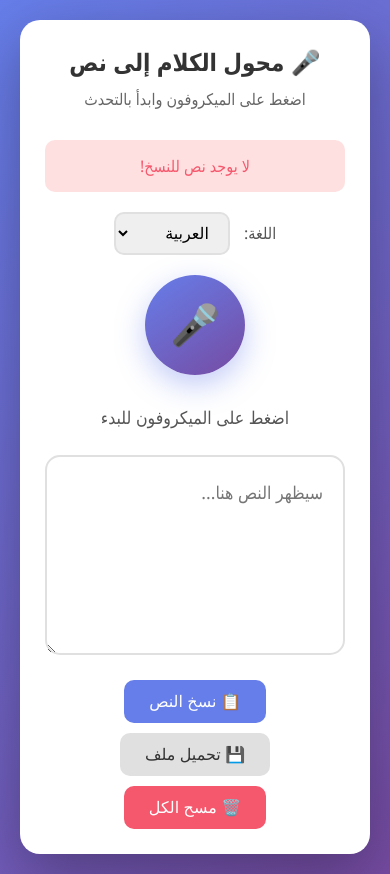
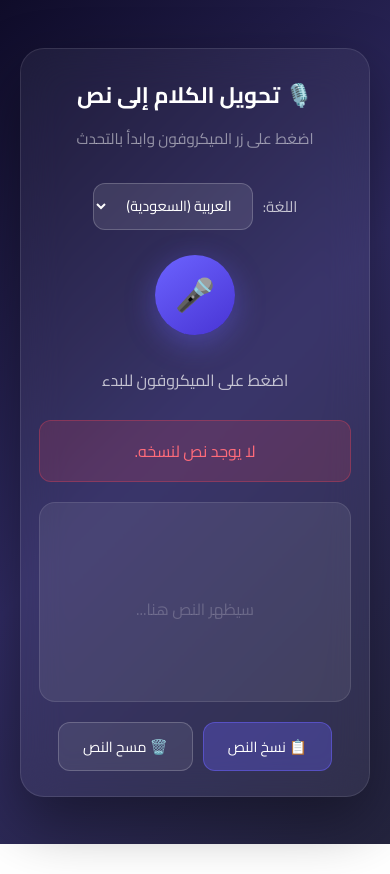
Before and after one commit to hussienalabdali5-create/bengaluru-companion, a website: page index.html in a window 390 px wide. Both pictures are taken after a click on the button "📋 نسخ النص". After the commit the page ends 844 px from the top, so only its background shows below. Drawn offline with Linux system fonts and the light colour scheme.

Commit message:
Update index.html

```diff
--- a/index.html
+++ b/index.html
@@ -3,7 +3,8 @@
 <head>
     <meta charset="UTF-8">
     <meta name="viewport" content="width=device-width, initial-scale=1.0">
-    <title>المحول الصوتي إلى نص</title>
+    <title>تحويل الكلام إلى نص</title>
+    <link href="https://fonts.googleapis.com/css2?family=Cairo:wght@400;600;700&display=swap" rel="stylesheet">
     <style>
         * {
             margin: 0;
@@ -12,34 +13,37 @@
         }
 
         body {
-            font-family: 'Segoe UI', Tahoma, Geneva, Verdana, sans-serif;
-            background: linear-gradient(135deg, #667eea 0%, #764ba2 100%);
+            font-family: 'Cairo', sans-serif;
+            background: linear-gradient(135deg, #0f0c29, #302b63, #24243e);
             min-height: 100vh;
             display: flex;
+            align-items: center;
             justify-content: center;
-            align-items: center;
             padding: 20px;
         }
 
         .container {
-            background: white;
-            border-radius: 20px;
-            padding: 40px;
-            box-shadow: 0 20px 60px rgba(0,0,0,0.3);
-            max-width: 800px;
+            background: rgba(255, 255, 255, 0.05);
+            backdrop-filter: blur(20px);
+            border: 1px solid rgba(255, 255, 255, 0.1);
+            border-radius: 24px;
+            padding: 40px 30px;
+            max-width: 650px;
             width: 100%;
+            box-shadow: 0 25px 60px rgba(0, 0, 0, 0.4);
         }
 
         h1 {
+            color: #fff;
             text-align: center;
-            color: #333;
-            margin-bottom: 10px;
-            font-size: 2rem;
+            font-size: 1.8rem;
+            margin-bottom: 8px;
         }
 
         .subtitle {
+            color: rgba(255, 255, 255, 0.5);
             text-align: center;
-            color: #666;
+            font-size: 0.95rem;
             margin-bottom: 30px;
         }
 
@@ -49,434 +53,385 @@
             margin-bottom: 30px;
         }
 
-        #micBtn {
-            width: 120px;
-            height: 120px;
+        .mic-btn {
+            width: 100px;
+            height: 100px;
             border-radius: 50%;
             border: none;
-            background: linear-gradient(145deg, #667eea, #764ba2);
+            background: linear-gradient(145deg, #6c63ff, #4834d4);
             color: white;
-            font-size: 50px;
+            font-size: 2.5rem;
             cursor: pointer;
+            display: flex;
+            align-items: center;
+            justify-content: center;
             transition: all 0.3s ease;
-            box-shadow: 0 10px 30px rgba(102, 126, 234, 0.4);
+            box-shadow: 0 8px 30px rgba(108, 99, 255, 0.4);
             position: relative;
         }
 
-        #micBtn:hover {
+        .mic-btn:hover {
             transform: scale(1.05);
-            box-shadow: 0 15px 40px rgba(102, 126, 234, 0.5);
+            box-shadow: 0 12px 40px rgba(108, 99, 255, 0.6);
         }
 
-        #micBtn.listening {
-            background: linear-gradient(145deg, #f093fb, #f5576c);
+        .mic-btn.listening {
+            background: linear-gradient(145deg, #ff4757, #e84118);
+            box-shadow: 0 8px 30px rgba(255, 71, 87, 0.5);
             animation: pulse 1.5s infinite;
         }
 
         @keyframes pulse {
-            0%, 100% { transform: scale(1); }
-            50% { transform: scale(1.1); }
+            0% { box-shadow: 0 0 0 0 rgba(255, 71, 87, 0.6); }
+            50% { box-shadow: 0 0 0 20px rgba(255, 71, 87, 0); }
+            100% { box-shadow: 0 0 0 0 rgba(255, 71, 87, 0); }
         }
 
         .status {
             text-align: center;
-            font-size: 1.1rem;
-            color: #555;
-            margin-bottom: 20px;
-            min-height: 30px;
+            color: rgba(255, 255, 255, 0.7);
+            font-size: 1rem;
+            margin-bottom: 25px;
+            min-height: 28px;
         }
 
-        .status.listening {
-            color: #f5576c;
-            font-weight: bold;
-        }
-
-        .output-container {
-            position: relative;
-        }
-
-        #output {
-            width: 100%;
-            min-height: 200px;
-            padding: 20px;
-            border: 2px solid #e0e0e0;
-            border-radius: 15px;
-            font-size: 1.1rem;
-            line-height: 1.8;
-            resize: vertical;
-            transition: border-color 0.3s;
-            font-family: inherit;
-        }
-
-        #output:focus {
-            outline: none;
-            border-color: #667eea;
-        }
-
-        .buttons {
-            display: flex;
-            gap: 10px;
-            margin-top: 20px;
-            flex-wrap: wrap;
-            justify-content: center;
-        }
-
-        .btn {
-            padding: 12px 25px;
-            border: none;
-            border-radius: 10px;
-            cursor: pointer;
-            font-size: 1rem;
-            transition: all 0.3s;
-            display: flex;
-            align-items: center;
-            gap: 8px;
-        }
-
-        .btn-primary {
-            background: #667eea;
-            color: white;
-        }
-
-        .btn-primary:hover {
-            background: #5a67d8;
-        }
-
-        .btn-secondary {
-            background: #e0e0e0;
-            color: #333;
-        }
-
-        .btn-secondary:hover {
-            background: #d0d0d0;
-        }
-
-        .btn-danger {
-            background: #f5576c;
-            color: white;
-        }
-
-        .btn-danger:hover {
-            background: #e04a5e;
+        .status.active {
+            color: #ff4757;
+            font-weight: 600;
         }
 
         .language-select {
-            margin-bottom: 20px;
-            text-align: center;
+            display: flex;
+            justify-content: center;
+            margin-bottom: 25px;
+            gap: 10px;
+            align-items: center;
         }
 
         .language-select label {
-            margin-left: 10px;
-            color: #555;
+            color: rgba(255, 255, 255, 0.7);
+            font-size: 0.95rem;
         }
 
         .language-select select {
-            padding: 10px 15px;
-            border-radius: 10px;
-            border: 2px solid #e0e0e0;
-            font-size: 1rem;
+            padding: 8px 16px;
+            border-radius: 12px;
+            border: 1px solid rgba(255, 255, 255, 0.2);
+            background: rgba(255, 255, 255, 0.1);
+            color: #fff;
+            font-family: 'Cairo', sans-serif;
+            font-size: 0.9rem;
             cursor: pointer;
+            outline: none;
         }
 
-        .interim {
-            color: #999;
+        .language-select select option {
+            background: #302b63;
+            color: #fff;
+        }
+
+        .output-box {
+            background: rgba(255, 255, 255, 0.08);
+            border: 1px solid rgba(255, 255, 255, 0.1);
+            border-radius: 16px;
+            padding: 20px;
+            min-height: 200px;
+            max-height: 400px;
+            overflow-y: auto;
+            margin-bottom: 20px;
+        }
+
+        .output-box p {
+            color: #fff;
+            font-size: 1.1rem;
+            line-height: 2;
+        }
+
+        .output-box .interim {
+            color: rgba(255, 255, 255, 0.4);
             font-style: italic;
         }
 
-        .confidence {
+        .output-box .placeholder {
+            color: rgba(255, 255, 255, 0.2);
             text-align: center;
-            margin-top: 10px;
-            color: #667eea;
-            font-size: 0.9rem;
+            margin-top: 70px;
+            font-size: 1rem;
         }
 
-        .error {
-            color: #f5576c;
+        .actions {
+            display: flex;
+            gap: 10px;
+            justify-content: center;
+            flex-wrap: wrap;
+        }
+
+        .action-btn {
+            padding: 10px 24px;
+            border-radius: 12px;
+            border: 1px solid rgba(255, 255, 255, 0.2);
+            background: rgba(255, 255, 255, 0.08);
+            color: #fff;
+            font-family: 'Cairo', sans-serif;
+            font-size: 0.9rem;
+            cursor: pointer;
+            transition: all 0.3s ease;
+        }
+
+        .action-btn:hover {
+            background: rgba(255, 255, 255, 0.15);
+            border-color: rgba(255, 255, 255, 0.3);
+        }
+
+        .action-btn.copy-btn {
+            background: rgba(108, 99, 255, 0.3);
+            border-color: rgba(108, 99, 255, 0.5);
+        }
+
+        .action-btn.copy-btn:hover {
+            background: rgba(108, 99, 255, 0.5);
+        }
+
+        .error-msg {
+            background: rgba(255, 71, 87, 0.15);
+            border: 1px solid rgba(255, 71, 87, 0.3);
+            border-radius: 12px;
+            padding: 15px;
+            color: #ff6b7a;
             text-align: center;
-            padding: 15px;
-            background: #ffe0e0;
-            border-radius: 10px;
             margin-bottom: 20px;
             display: none;
         }
 
-        @media (max-width: 600px) {
+        .output-box::-webkit-scrollbar {
+            width: 6px;
+        }
+
+        .output-box::-webkit-scrollbar-track {
+            background: transparent;
+        }
+
+        .output-box::-webkit-scrollbar-thumb {
+            background: rgba(255, 255, 255, 0.2);
+            border-radius: 3px;
+        }
+
+        @media (max-width: 480px) {
             .container {
-                padding: 25px;
+                padding: 25px 18px;
             }
-
             h1 {
-                font-size: 1.5rem;
+                font-size: 1.4rem;
             }
-
-            #micBtn {
-                width: 100px;
-                height: 100px;
-                font-size: 40px;
+            .mic-btn {
+                width: 80px;
+                height: 80px;
+                font-size: 2rem;
             }
         }
     </style>
 </head>
 <body>
+
     <div class="container">
-        <h1>🎤 محول الكلام إلى نص</h1>
-        <p class="subtitle">اضغط على الميكروفون وابدأ بالتحدث</p>
-
-        <div class="error" id="errorMsg"></div>
+        <h1>🎙️ تحويل الكلام إلى نص</h1>
+        <p class="subtitle">اضغط على زر الميكروفون وابدأ بالتحدث</p>
 
         <div class="language-select">
-            <label for="language">اللغة:</label>
-            <select id="language">
-                <option value="ar-SA">العربية</option>
-                <option value="en-US">English</option>
+            <label for="lang">اللغة:</label>
+            <select id="lang">
+                <option value="ar-SA">العربية (السعودية)</option>
+                <option value="ar-EG">العربية (مصر)</option>
+                <option value="ar-MA">العربية (المغرب)</option>
+                <option value="en-US">English (US)</option>
+                <option value="en-GB">English (UK)</option>
                 <option value="fr-FR">Français</option>
                 <option value="es-ES">Español</option>
                 <option value="de-DE">Deutsch</option>
-                <option value="it-IT">Italiano</option>
-                <option value="ru-RU">Русский</option>
-                <option value="zh-CN">中文</option>
-                <option value="ja-JP">日本語</option>
-                <option value="ko-KR">한국어</option>
+                <option value="tr-TR">Türkçe</option>
+                <option value="ur-PK">اردو</option>
             </select>
         </div>
 
         <div class="mic-container">
-            <button id="micBtn" title="ابدأ الاستماع">🎤</button>
+            <button class="mic-btn" id="micBtn" onclick="toggleListening()">🎤</button>
         </div>
 
         <div class="status" id="status">اضغط على الميكروفون للبدء</div>
-        <div class="confidence" id="confidence"></div>
 
-        <div class="output-container">
-            <textarea id="output" placeholder="سيظهر النص هنا..." readonly></textarea>
+        <div class="error-msg" id="errorMsg"></div>
 
-            <div class="buttons">
-                <button class="btn btn-primary" onclick="copyText()">
-                    📋 نسخ النص
-                </button>
-                <button class="btn btn-secondary" onclick="downloadText()">
-                    💾 تحميل ملف
-                </button>
-                <button class="btn btn-danger" onclick="clearText()">
-                    🗑️ مسح الكل
-                </button>
-            </div>
+        <div class="output-box" id="outputBox">
+            <p class="placeholder" id="placeholder">سيظهر النص هنا...</p>
+            <p id="finalText"></p>
+            <p class="interim" id="interimText"></p>
+        </div>
+
+        <div class="actions">
+            <button class="action-btn copy-btn" onclick="copyText()">📋 نسخ النص</button>
+            <button class="action-btn" onclick="clearText()">🗑️ مسح النص</button>
         </div>
     </div>
 
     <script>
-        // المتغيرات العامة
         let recognition = null;
         let isListening = false;
-        let finalTranscript = '';
-        let interimTranscript = '';
+        let fullTranscript = '';
 
-        // عناصر DOM
         const micBtn = document.getElementById('micBtn');
-        const status = document.getElementById('status');
-        const output = document.getElementById('output');
-        const languageSelect = document.getElementById('language');
-        const confidenceDiv = document.getElementById('confidence');
-        const errorMsg = document.getElementById('errorMsg');
+        const statusEl = document.getElementById('status');
+        const finalTextEl = document.getElementById('finalText');
+        const interimTextEl = document.getElementById('interimText');
+        const placeholderEl = document.getElementById('placeholder');
+        const errorMsgEl = document.getElementById('errorMsg');
+        const langSelect = document.getElementById('lang');
+        const outputBox = document.getElementById('outputBox');
 
-        // التحقق من دعم المتصفح
-        function initSpeechRecognition() {
+        function showError(msg) {
+            errorMsgEl.textContent = msg;
+            errorMsgEl.style.display = 'block';
+            setTimeout(() => { errorMsgEl.style.display = 'none'; }, 5000);
+        }
+
+        function initRecognition() {
             const SpeechRecognition = window.SpeechRecognition || window.webkitSpeechRecognition;
 
             if (!SpeechRecognition) {
-                showError('عذراً، متصفحك لا يدعم التعرف على الكلام. يرجى استخدام Chrome أو Edge أو Safari.');
-                micBtn.disabled = true;
+                showError('⚠️ متصفحك لا يدعم التعرف على الكلام. يُرجى استخدام متصفح Google Chrome.');
                 return false;
             }
 
             recognition = new SpeechRecognition();
+            recognition.lang = langSelect.value;
             recognition.continuous = true;
             recognition.interimResults = true;
-            recognition.maxAlternatives = 1;
 
-            setupRecognitionEvents();
+            recognition.onresult = function(event) {
+                let interim = '';
+                let final = '';
+
+                for (let i = event.resultIndex; i < event.results.length; i++) {
+                    const transcript = event.results[i][0].transcript;
+                    if (event.results[i].isFinal) {
+                        final += transcript + ' ';
+                    } else {
+                        interim += transcript;
+                    }
+                }
+
+                if (final) {
+                    fullTranscript += final;
+                    finalTextEl.textContent = fullTranscript;
+                }
+
+                interimTextEl.textContent = interim;
+                placeholderEl.style.display = 'none';
+                outputBox.scrollTop = outputBox.scrollHeight;
+            };
+
+            recognition.onerror = function(event) {
+                console.error('Speech recognition error:', event.error);
+                if (event.error === 'not-allowed') {
+                    showError('⚠️ يُرجى السماح بالوصول إلى الميكروفون من إعدادات المتصفح.');
+                } else if (event.error === 'no-speech') {
+                    showError('⚠️ لم يتم التقاط أي كلام. حاول مرة أخرى.');
+                } else if (event.error === 'network') {
+                    showError('⚠️ خطأ في الشبكة. تحقق من اتصالك بالإنترنت.');
+                } else {
+                    showError('⚠️ حدث خطأ: ' + event.error);
+                }
+                stopListening();
+            };
+
+            recognition.onend = function() {
+                if (isListening) {
+                    // Auto-restart if still supposed to be listening
+                    try {
+                        recognition.lang = langSelect.value;
+                        recognition.start();
+                    } catch (e) {
+                        stopListening();
+                    }
+                }
+            };
+
             return true;
         }
 
-        // إعداد أحداث التعرف على الكلام
-        function setupRecognitionEvents() {
-            recognition.onstart = () => {
-                isListening = true;
-                updateUIState(true);
-                status.textContent = 'جاري الاستماع... تحدث الآن';
-                status.classList.add('listening');
-            };
-
-            recognition.onend = () => {
-                isListening = false;
-                updateUIState(false);
-                status.textContent = 'توقف الاستماع';
-                status.classList.remove('listening');
-
-                // إعادة التشغيل التلقائي إذا لم يتم الإيقاف يدوياً
-                // recognition.start(); // Uncomment for continuous listening
-            };
-
-            recognition.onresult = (event) => {
-                interimTranscript = '';
-
-                for (let i = event.resultIndex; i < event.results.length; i++) {
-                    const transcript = event.results[i][0].transcript;
-                    const confidence = (event.results[i][0].confidence * 100).toFixed(1);
-
-                    if (event.results[i].isFinal) {
-                        finalTranscript += transcript + ' ';
-                        confidenceDiv.textContent = `نسبة الثقة: ${confidence}%`;
-                    } else {
-                        interimTranscript += transcript;
-                    }
-                }
-
-                updateOutput();
-            };
-
-            recognition.onerror = (event) => {
-                console.error('خطأ في التعرف على الكلام:', event.error);
-
-                let errorText = '';
-                switch(event.error) {
-                    case 'no-speech':
-                        errorText = 'لم يتم اكتشاف أي كلام. حاول مرة أخرى.';
-                        break;
-                    case 'audio-capture':
-                        errorText = 'لا يمكن الوصول إلى الميكروفون. تأكد من توصيله.';
-                        break;
-                    case 'not-allowed':
-                        errorText = 'تم رفض إذن استخدام الميكروفون. يرجى السماح بالوصول.';
-                        break;
-                    case 'network':
-                        errorText = 'مشكلة في الاتصال بالشبكة. حاول لاحقاً.';
-                        break;
-                    default:
-                        errorText = 'حدث خطأ: ' + event.error;
-                }
-
-                status.textContent = errorText;
-                status.style.color = '#f5576c';
-                isListening = false;
-                updateUIState(false);
-            };
-        }
-
-        // تحديث واجهة المستخدم
-        function updateUIState(listening) {
-            if (listening) {
-                micBtn.classList.add('listening');
-                micBtn.innerHTML = '⏹️';
-                micBtn.title = 'إيقاف الاستماع';
+        function toggleListening() {
+            if (isListening) {
+                stopListening();
             } else {
-                micBtn.classList.remove('listening');
-                micBtn.innerHTML = '🎤';
-                micBtn.title = 'ابدأ الاستماع';
+                startListening();
             }
         }
 
-        // تحديث مربع النص
-        function updateOutput() {
-            output.value = finalTranscript + interimTranscript;
-            output.scrollTop = output.scrollHeight;
-        }
+        function startListening() {
+            if (!initRecognition()) return;
 
-        // عرض رسالة خطأ
-        function showError(message) {
-            errorMsg.textContent = message;
-            errorMsg.style.display = 'block';
-            setTimeout(() => {
-                errorMsg.style.display = 'none';
-            }, 5000);
-        }
-
-        // تبديل حالة الاستماع
-        function toggleListening() {
-            if (!recognition) {
-                if (!initSpeechRecognition()) return;
-            }
-
-            if (isListening) {
-                recognition.stop();
-            } else {
-                recognition.lang = languageSelect.value;
-                finalTranscript = output.value; // الاحتفاظ بالنص السابق
+            try {
                 recognition.start();
+                isListening = true;
+                micBtn.classList.add('listening');
+                micBtn.textContent = '⏹️';
+                statusEl.textContent = '🔴 جارٍ الاستماع...';
+                statusEl.classList.add('active');
+            } catch (e) {
+                showError('⚠️ حدث خطأ أثناء بدء الاستماع.');
             }
         }
 
-        // نسخ النص
+        function stopListening() {
+            isListening = false;
+            if (recognition) {
+                recognition.stop();
+            }
+            micBtn.classList.remove('listening');
+            micBtn.textContent = '🎤';
+            statusEl.textContent = 'اضغط على الميكروفون للبدء';
+            statusEl.classList.remove('active');
+            interimTextEl.textContent = '';
+        }
+
         function copyText() {
-            if (!output.value.trim()) {
-                showError('لا يوجد نص للنسخ!');
+            const text = fullTranscript.trim();
+            if (!text) {
+                showError('لا يوجد نص لنسخه.');
                 return;
             }
-
-            output.select();
-            document.execCommand('copy');
-
-            const originalText = output.value;
-            output.value = '✅ تم النسخ!';
-            setTimeout(() => {
-                output.value = originalText;
-            }, 1000);
+            navigator.clipboard.writeText(text).then(() => {
+                const btn = document.querySelector('.copy-btn');
+                const original = btn.textContent;
+                btn.textContent = '✅ تم النسخ!';
+                setTimeout(() => { btn.textContent = original; }, 2000);
+            }).catch(() => {
+                // Fallback
+                const ta = document.createElement('textarea');
+                ta.value = text;
+                document.body.appendChild(ta);
+                ta.select();
+                document.execCommand('copy');
+                document.body.removeChild(ta);
+                const btn = document.querySelector('.copy-btn');
+                btn.textContent = '✅ تم النسخ!';
+                setTimeout(() => { btn.textContent = '📋 نسخ النص'; }, 2000);
+            });
         }
 
-        // تحميل النص كملف
-        function downloadText() {
-            if (!output.value.trim()) {
-                showError('لا يوجد نص للتحميل!');
-                return;
-            }
-
-            const blob = new Blob([output.value], { type: 'text/plain;charset=utf-8' });
-            const url = URL.createObjectURL(blob);
-            const a = document.createElement('a');
-            a.href = url;
-            a.download = `transcript_${new Date().toISOString().slice(0,10)}.txt`;
-            document.body.appendChild(a);
-            a.click();
-            document.body.removeChild(a);
-            URL.revokeObjectURL(url);
+        function clearText() {
+            fullTranscript = '';
+            finalTextEl.textContent = '';
+            interimTextEl.textContent = '';
+            placeholderEl.style.display = 'block';
         }
 
-        // مسح النص
-        function clearText() {
-            if (!output.value.trim()) return;
-
-            if (confirm('هل أنت متأكد من مسح جميع النصوص؟')) {
-                finalTranscript = '';
-                interimTranscript = '';
-                output.value = '';
-                confidenceDiv.textContent = '';
-            }
-        }
-
-        // تغيير اللغة أثناء الاستماع
-        languageSelect.addEventListener('change', () => {
+        langSelect.addEventListener('change', function() {
             if (isListening) {
-                recognition.stop();
-                setTimeout(() => {
-                    recognition.lang = languageSelect.value;
-                    recognition.start();
-                }, 200);
+                stopListening();
+                setTimeout(startListening, 300);
             }
         });
+    </script>
 
-        // زر الميكروفون
-        micBtn.addEventListener('click', toggleListening);
-
-        // اختصار لوحة المفاتيح (Space)
-        document.addEventListener('keydown', (e) => {
-            if (e.code === 'Space' && e.target.tagName !== 'TEXTAREA') {
-                e.preventDefault();
-                toggleListening();
-            }
-        });
-
-        // تهيئة أولية
-        initSpeechRecognition();
-    </script>
 </body>
 </html>
```
